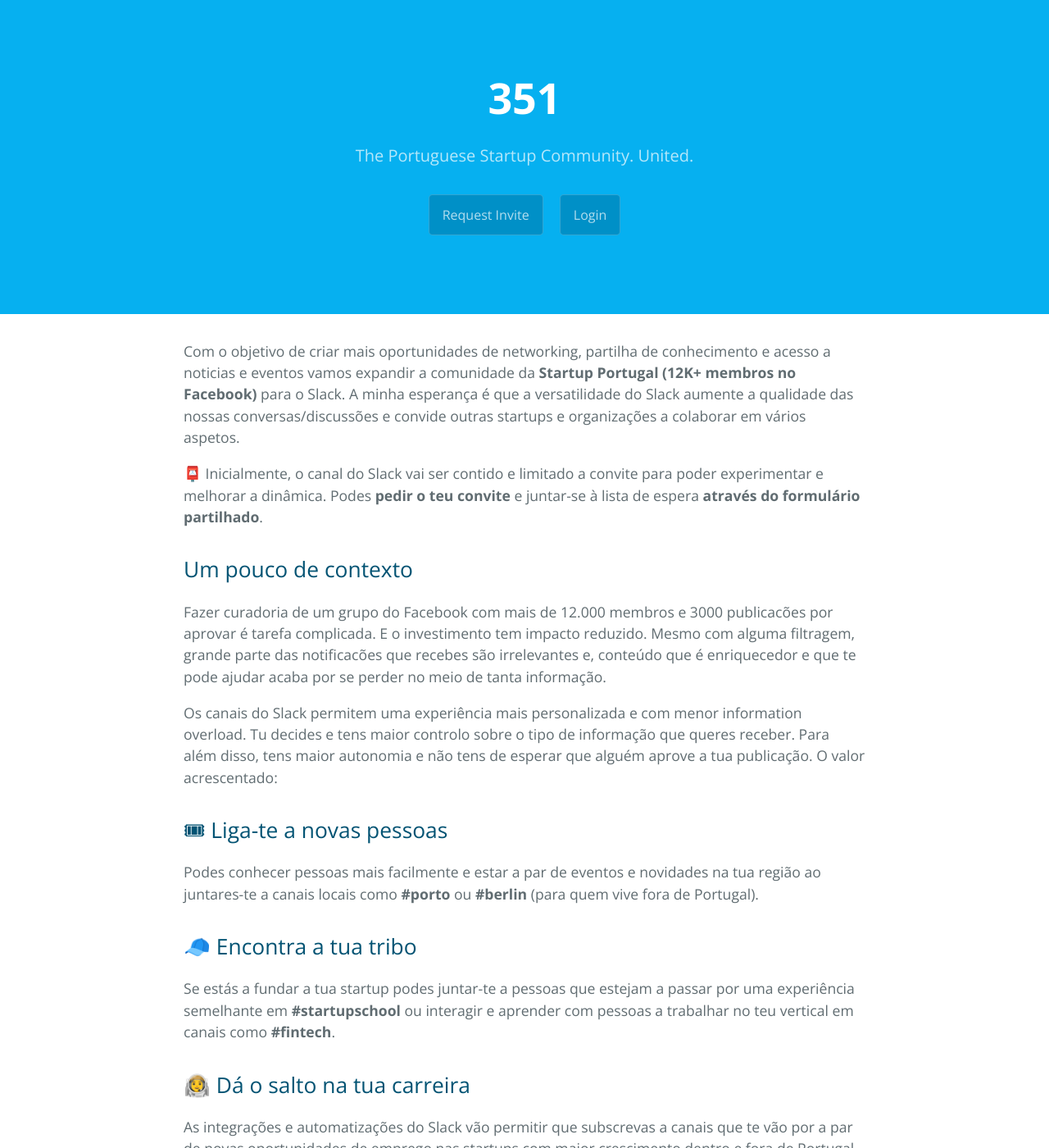
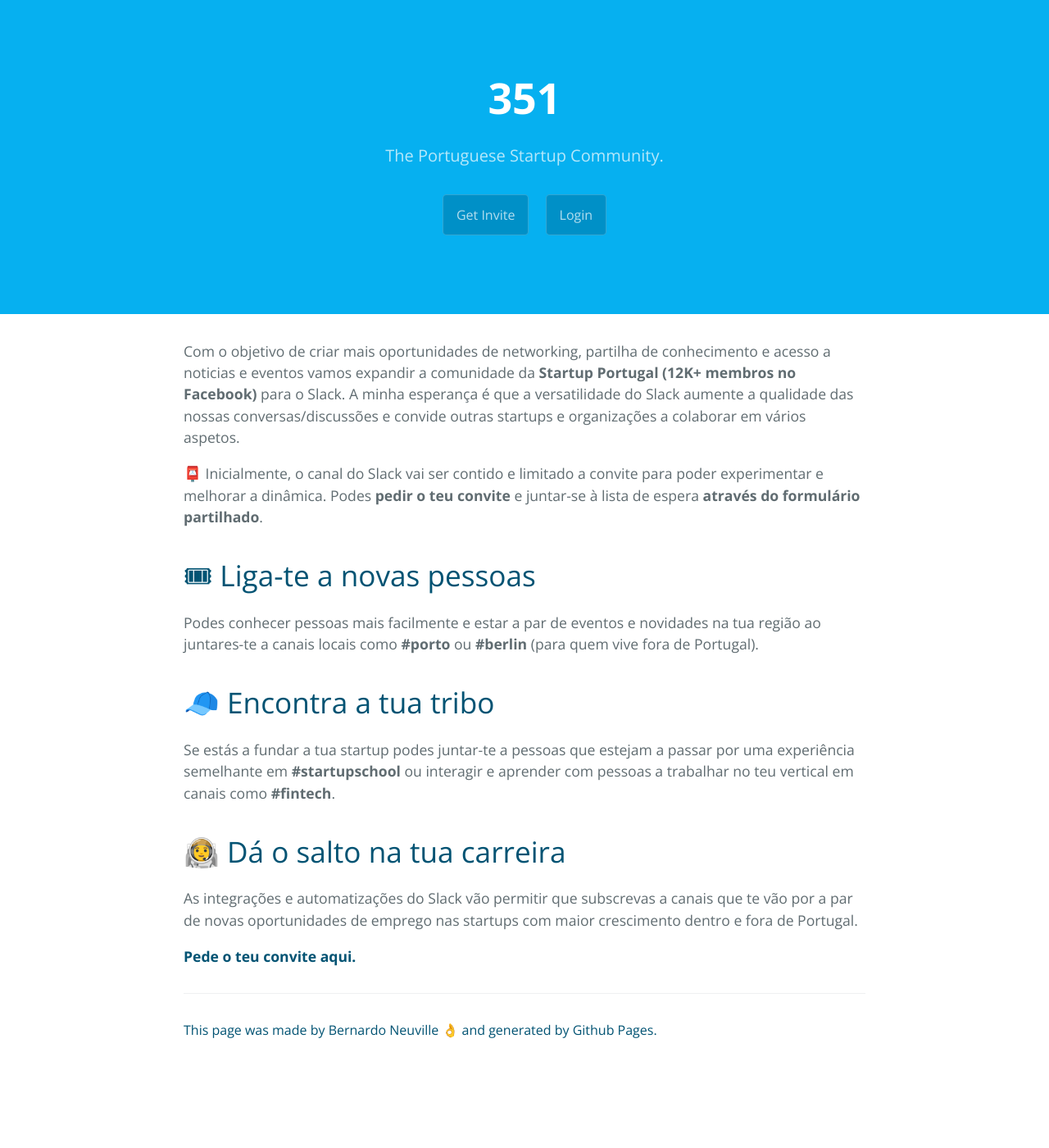
Before and after one commit to 351network/351network.github.io, a Jekyll site: the page built from index.md, in a window 1280 px wide and 1400 px high. Shown: the whole window at 82% size. Built offline with Jekyll 4.4.1, drawn with Linux system fonts in a browser that asks for light colours.

Commit message:
removed part of the main page text

```diff
--- a/_config.yml
+++ b/_config.yml
@@ -1,5 +1,5 @@
 title: "351"
-description: The Portuguese Startup Community. United.
+description: The Portuguese Startup Community.
 show_downloads: true
 google_analytics:
 theme: jekyll-theme-cayman
--- a/_layouts/default.html
+++ b/_layouts/default.html
@@ -29,7 +29,7 @@
         <a href="{{ site.github.repository_url }}" class="btn">View on GitHub</a>
       {% endif %}
       {% if site.show_downloads %}
-        <a href="https://airtable.com/shrNr1fPzeGAABbk0" class="btn">Request Invite</a>
+        <a href="https://airtable.com/shrNr1fPzeGAABbk0" class="btn">Get Invite</a>
         <a href="http://351network.slack.com/" class="btn">Login</a>
       {% endif %}
     </header>
--- a/index.md
+++ b/index.md
@@ -6,21 +6,15 @@
 
 📮 Inicialmente, o canal do Slack vai ser contido e limitado a convite para poder experimentar e melhorar a dinâmica. Podes **pedir o teu convite** e juntar-se à lista de espera **através do formulário partilhado**.
 
-## Um pouco de contexto
-
-Fazer curadoria de um grupo do Facebook com mais de 12.000 membros e 3000 publicacões por aprovar é tarefa complicada. E o investimento tem impacto reduzido. Mesmo com alguma filtragem, grande parte das notificacões que recebes são irrelevantes e, conteúdo que é enriquecedor e que te pode ajudar acaba por se perder no meio de tanta informação.
-
-Os canais do Slack permitem uma experiência mais personalizada e com menor information overload. Tu decides e tens maior controlo sobre o tipo de informação que queres receber. Para além disso, tens maior autonomia e não tens de esperar que alguém aprove a tua publicação. O valor acrescentado:
-
-## 🎟 Liga-te a novas pessoas
+# 🎟 Liga-te a novas pessoas
 
 Podes conhecer pessoas mais facilmente e estar a par de eventos e novidades na tua região ao juntares-te a canais locais como **#porto** ou **#berlin** (para quem vive fora de Portugal).
 
-## 🧢 Encontra a tua tribo
+# 🧢 Encontra a tua tribo
 
 Se estás a fundar a tua startup podes juntar-te a pessoas que estejam a passar por uma experiência semelhante em **#startupschool** ou interagir e aprender com pessoas a trabalhar no teu vertical em canais como **#fintech**.
 
-## 👨‍🚀 Dá o salto na tua carreira
+# 👨‍🚀 Dá o salto na tua carreira
 
 As integrações e automatizações do Slack vão permitir que subscrevas a canais que te vão por a par de novas oportunidades de emprego nas startups com maior crescimento dentro e fora de Portugal.
 
```
